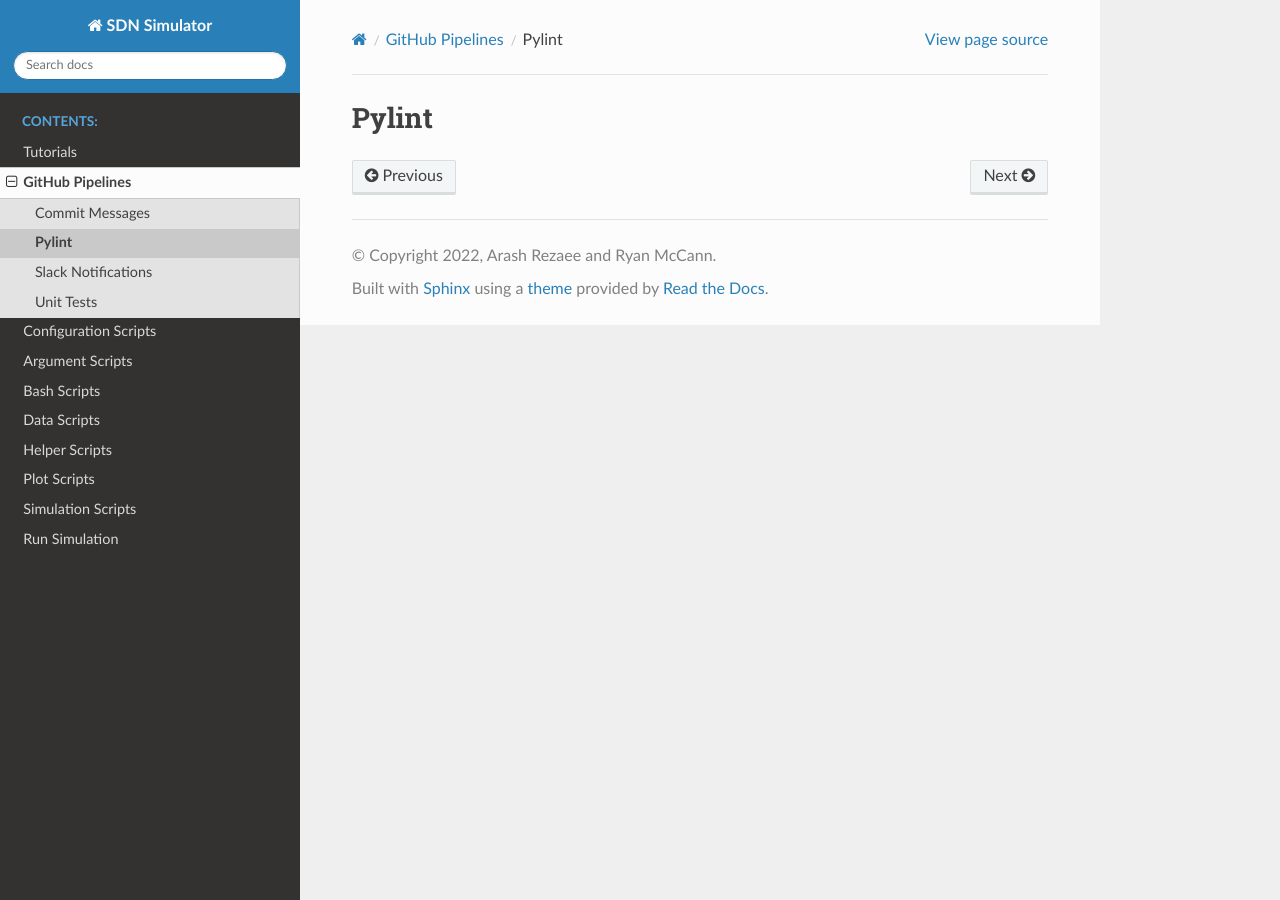
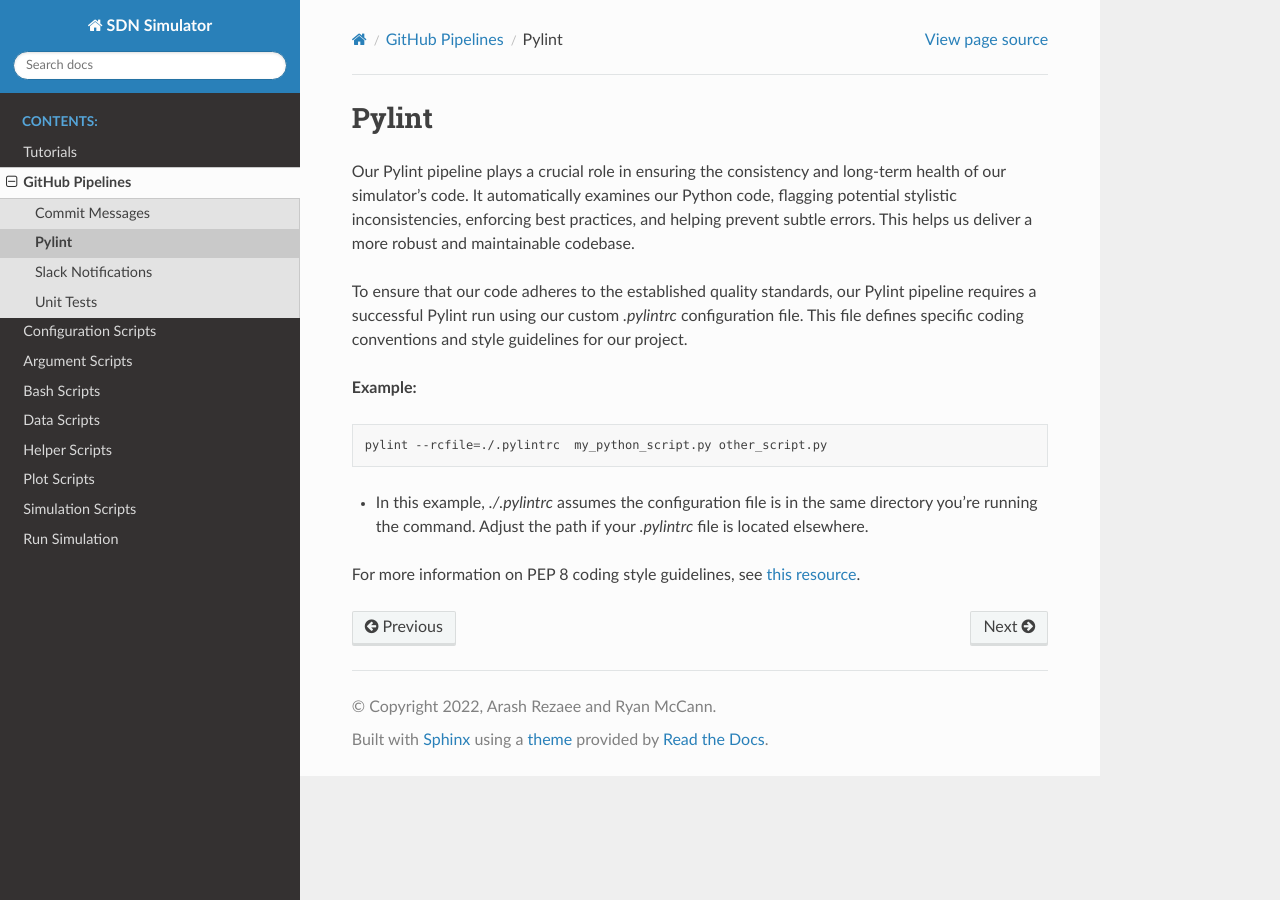
Before and after one commit to SDNNetSim/SDON_simulator, a Sphinx documentation site: the page built from docs/github/pylint.rst, in a window 1280 px wide. Built offline with Sphinx 7.4.7 and the Read the Docs theme 2.0.0, drawn with Linux system fonts in a browser that asks for light colours; pages that are not in the unit, such as notebooks, are missing from menus.

Commit message:
Complete pylint docs

```diff
--- a/docs/github/pylint.rst
+++ b/docs/github/pylint.rst
@@ -1,2 +1,18 @@
 Pylint
 ======
+
+Our Pylint pipeline plays a crucial role in ensuring the consistency and long-term health of our simulator's code.
+It automatically examines our Python code, flagging potential stylistic inconsistencies, enforcing best practices,
+and helping prevent subtle errors. This helps us deliver a more robust and maintainable codebase.
+
+To ensure that our code adheres to the established quality standards, our Pylint pipeline requires a successful Pylint run using our custom `.pylintrc` configuration file. This file defines specific coding conventions and style guidelines for our project.
+
+**Example:**
+
+.. code-block:: bash
+
+   pylint --rcfile=./.pylintrc  my_python_script.py other_script.py
+
+* In this example, `./.pylintrc` assumes the configuration file is in the same directory you're running the command. Adjust the path if your `.pylintrc` file is located elsewhere.
+
+For more information on PEP 8 coding style guidelines, see `this resource <https://peps.python.org/pep-0008/>`_.
```
